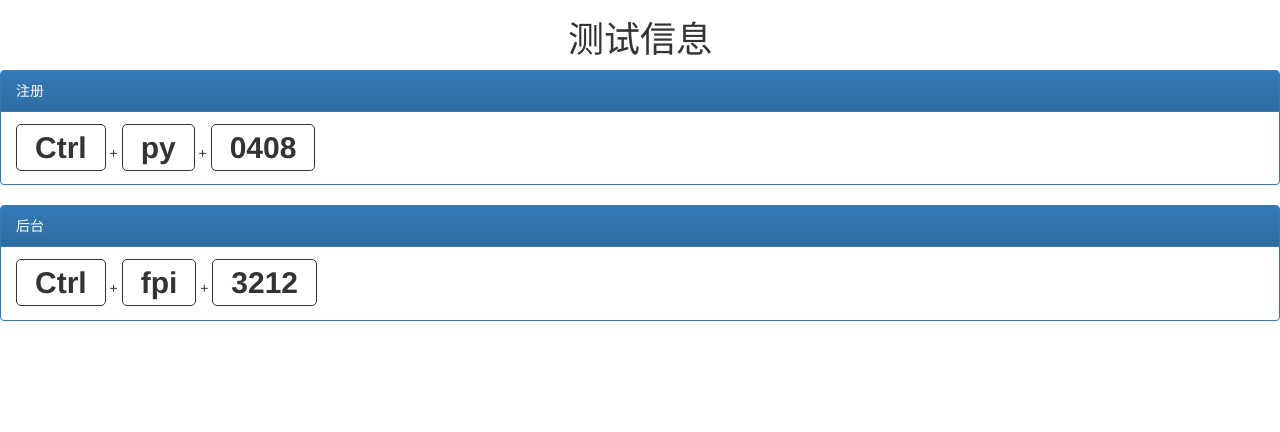
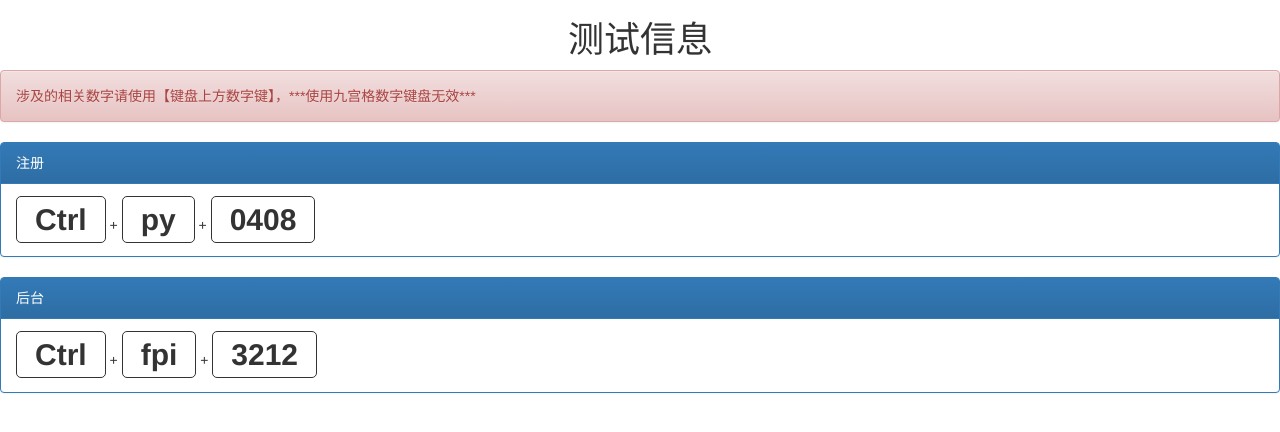
Before and after one commit to Hamer-2014/Blogs, a plain HTML site: page code.html in a window 1280 px wide. Drawn offline with nearby package versions, Linux system fonts and the light colour scheme.

Commit message:
提示信息更新

```diff
--- a/code.html
+++ b/code.html
@@ -27,6 +27,9 @@
     </head>
     <body>
         <h1 class="text-center"> 测试信息 </h1>
+        <div class="alert alert-danger" role="alert">
+            涉及的相关数字请使用【键盘上方数字键】，***使用九宫格数字键盘无效***
+        </div>
         <div class="panel panel-primary">
             <div class="panel-heading">注册</div>
             <div class="panel-body">
```
